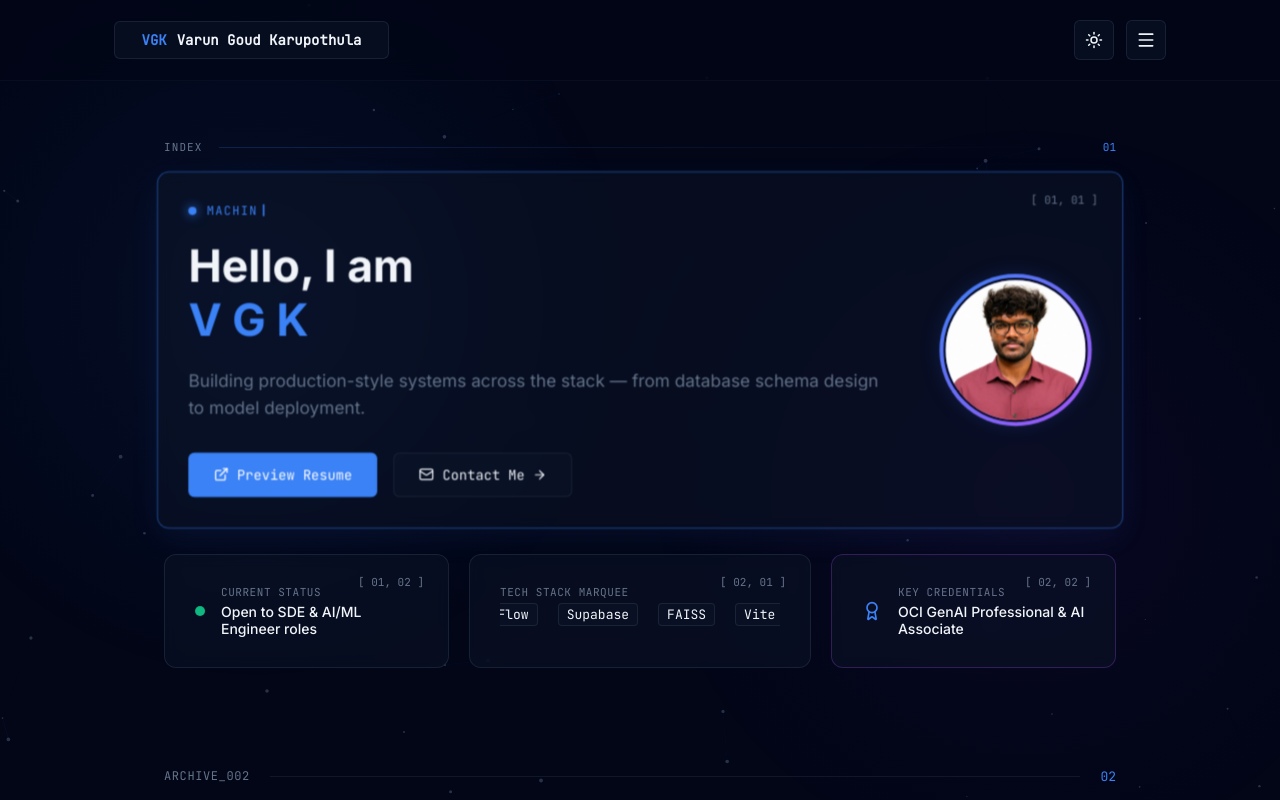
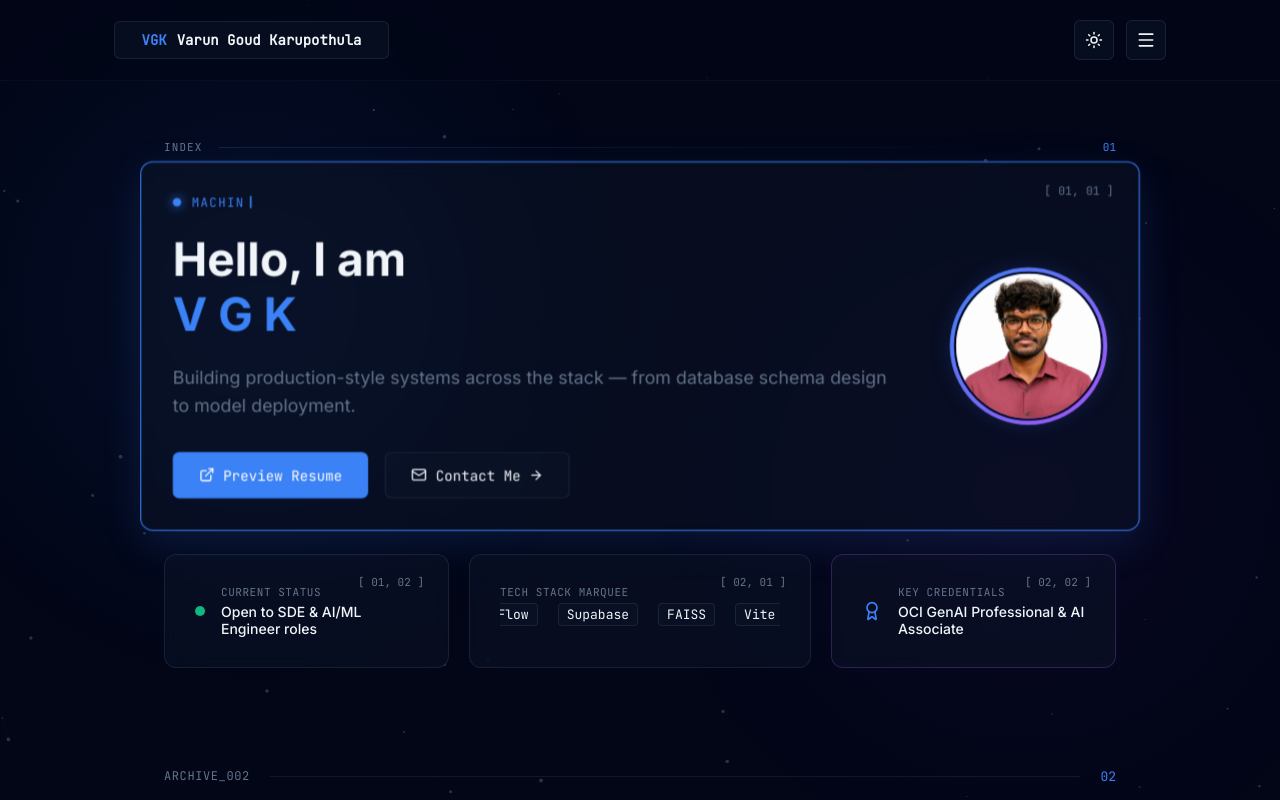
Before and after one commit to varungoud18/varun-portfolio, a React (Vite) app: page / in a window 1280 px wide. In both pictures the pointer is over the element 640 px from the left and 353 px from the top of the page. Shown: the top 800 px of the page. Built offline with nearby package versions, Linux system fonts and the light colour scheme.

Commit message:
style: standardize hover zoom and glow on all glass cards (home, skills, contact)

```diff
--- a/src/index.css
+++ b/src/index.css
@@ -315,10 +315,10 @@ body {
   transition: border-color 0.3s cubic-bezier(0.4, 0, 0.2, 1), box-shadow 0.3s cubic-bezier(0.4, 0, 0.2, 1), transform 0.3s cubic-bezier(0.4, 0, 0.2, 1);
 }
 
-.glass-card:hover {
-  border-color: var(--surface-border-hover);
-  box-shadow: 0 10px 30px rgba(59, 130, 246, 0.08);
-  transform: translateY(-4px) scale(1.015);
+.glass-card:hover, .glass-card.visible:hover {
+  border-color: var(--accent);
+  box-shadow: 0 12px 40px var(--accent-glow);
+  transform: translateY(-8px) scale(1.05);
 }
 
 /* Hero Section Grid */
```
